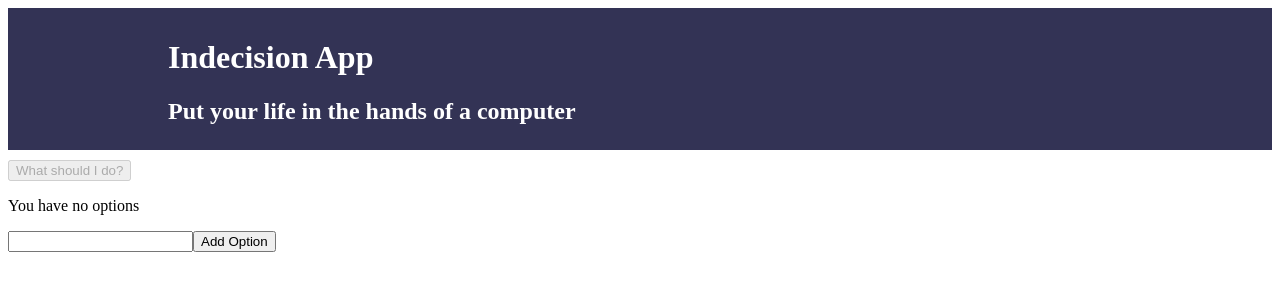
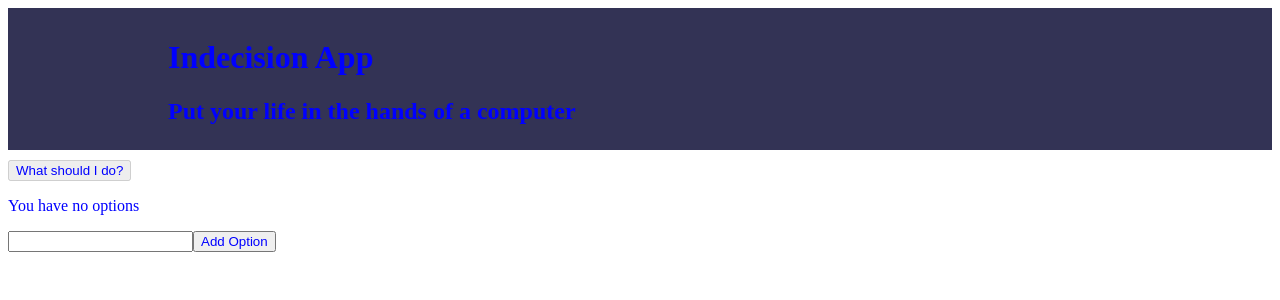
Before and after one commit to JulianNicholls/React-2-Indecision, a React app: page / in a window 1280 px wide. Shown: the top 300 px of the page. Built offline with nearby package versions, Linux system fonts and the light colour scheme.

Commit message:
set up for styling with SCSS

```diff
--- a/package.json
+++ b/package.json
@@ -23,9 +23,13 @@
     "babel-plugin-transform-class-properties": "^6.24.1",
     "babel-preset-env": "^1.7.0",
     "babel-preset-react": "^6.24.1",
+    "css-loader": "^1.0.0",
+    "node-sass": "^4.9.2",
     "react": "^16.4.1",
     "react-dom": "^16.4.1",
     "react-modal": "^3.5.1",
+    "sass-loader": "^7.0.3",
+    "style-loader": "^0.21.0",
     "webpack": "^4.16.2"
   },
   "devDependencies": {
--- a/src/App.js
+++ b/src/App.js
@@ -8,8 +8,6 @@
 
 class IndecisionApp extends React.Component {
   state = {
-    title: 'Indecision App',
-    subtitle: 'Put your life in the hands of a computer',
     options: this.props.options,
     selected: undefined
   };
@@ -59,11 +57,14 @@
   };
 
   render() {
-    const { title, subtitle, options } = this.state;
+    const { options } = this.state;
 
     return (
       <div>
-        <Header title={title} subtitle={subtitle} />
+        <Header
+          title="Indecision App"
+          subtitle="Put your life in the hands of a computer"
+        />
         <Action hasOptions={options.length > 0} makeDecision={this.decide} />
         <Options
           options={options}
--- a/src/index.js
+++ b/src/index.js
@@ -3,4 +3,6 @@
 
 import IndecisionApp from './App.js';
 
+import './styles/styles.scss';
+
 ReactDOM.render(<IndecisionApp />, document.getElementById('root'));
--- /dev/null
+++ b/src/styles/styles.scss
@@ -0,0 +1,5 @@
+$brand-color: blue;
+
+* {
+  color: $brand-color;
+}
--- a/webpack.config.js
+++ b/webpack.config.js
@@ -13,6 +13,10 @@
         test: /\.js$/,
         loader: 'babel-loader',
         exclude: /node_modules/
+      },
+      {
+        test: /\.scss$/,
+        use: ['style-loader', 'css-loader', 'sass-loader']
       }
     ]
   },
```
Also changed, not shown: 1 other file (tests, documents, lock files or other folders).
